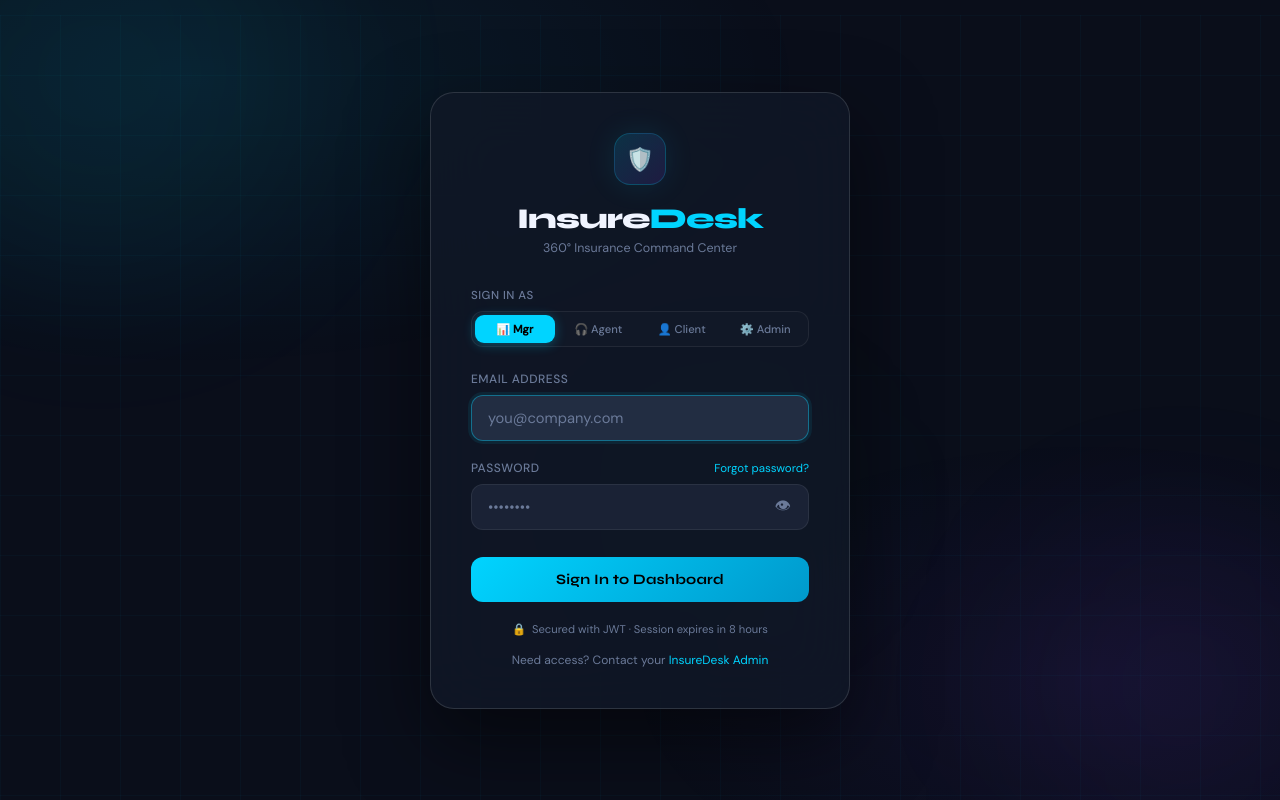
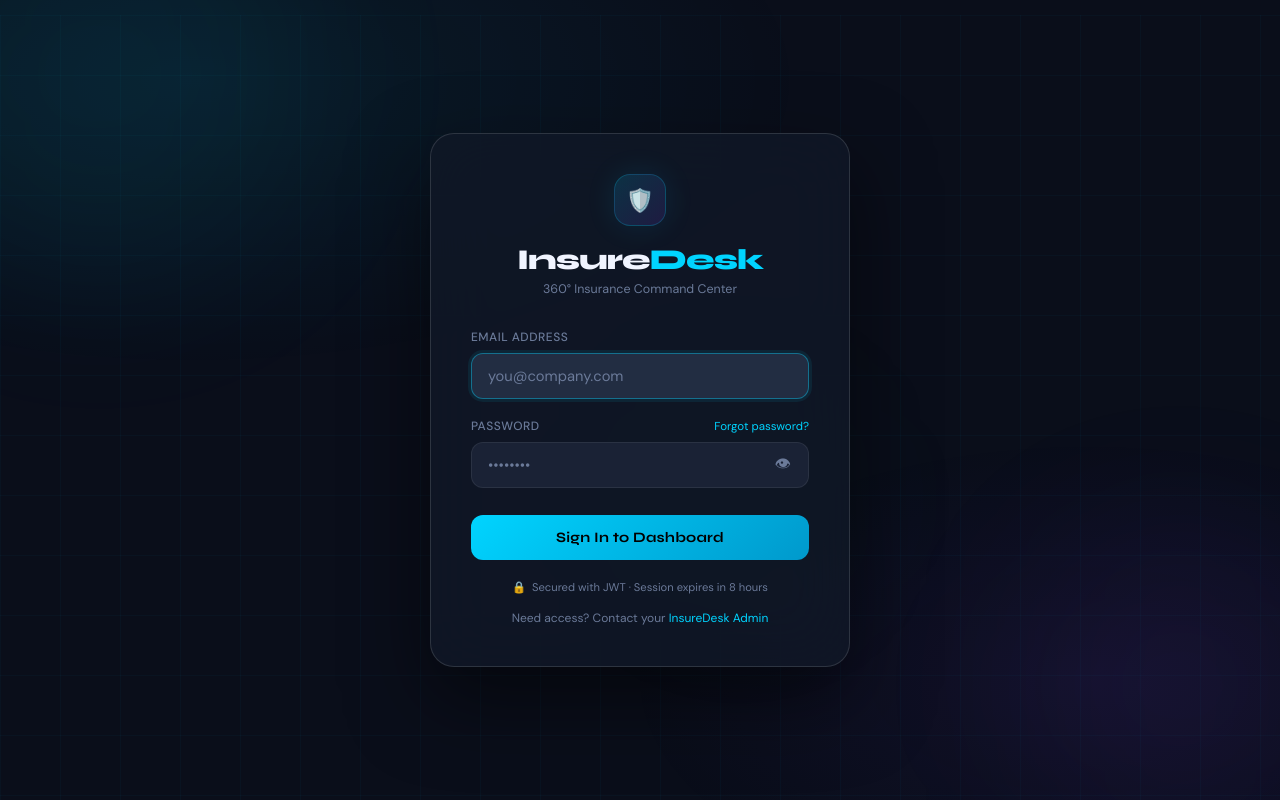
Before and after one commit to konjetis/insuredesk, a website: page frontend/login.html in a window 1280 px wide. Drawn offline with Linux system fonts and the light colour scheme.

Commit message:
fix: remove misleading login role tabs and add customer tab for agents
- login.html: remove 'Sign in as' role selector tabs — role is always
  determined server-side from the database, not the UI selection;
  simplifies login to just email + password
- index.html: add tab-customer and mnav-customer to agent roleTabMap
  so agents can access the Customer portal view alongside their Agent tab

Co-Authored-By: Claude Sonnet 4.6 <noreply@anthropic.com>

```diff
--- a/frontend/login.html
+++ b/frontend/login.html
@@ -75,13 +75,6 @@ body::before{content:'';position:fixed;inset:0;background:radial-gradient(ellips
 
   <!-- LOGIN VIEW -->
   <div class="view active" id="loginView">
-    <div class="role-label">Sign in as</div>
-    <div class="role-tabs">
-      <button class="role-btn active" onclick="setRole('manager',this)">📊 Mgr</button>
-      <button class="role-btn" onclick="setRole('agent',this)">🎧 Agent</button>
-      <button class="role-btn" onclick="setRole('customer',this)">👤 Client</button>
-      <button class="role-btn" onclick="setRole('admin',this)">⚙️ Admin</button>
-    </div>
     <div id="loginError" class="msg error" style="display:none">⚠️ <span id="loginErrorText"></span></div>
     <div id="loginSuccess" class="msg success" style="display:none">✅ <span id="loginSuccessText"></span></div>
     <div class="field">
```
Also changed, not shown: frontend/index.html (+2 -2 lines).
